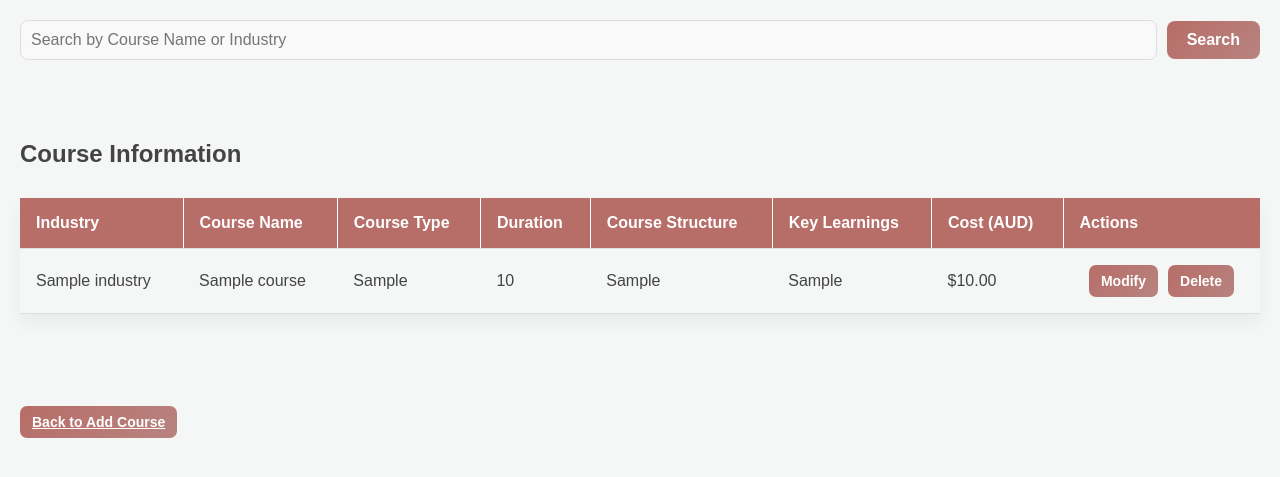
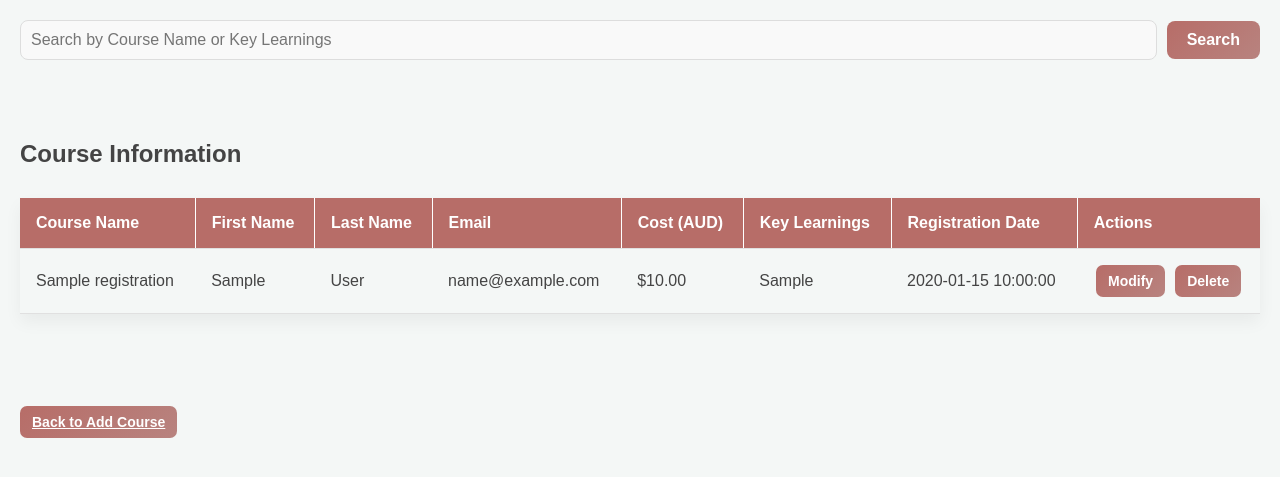
Before and after one commit to swin-adrian/PR-project, a Flask app: template app/templates/add_course.html in a window 1280 px wide. Shown: the part 54-531 px from the top of the page. Run offline with Flask 3, Linux system fonts and the light colour scheme; the template is opened without the code that fills it: most values are stand-ins (such as "Sample title", 1, 10 or a date in 2020); some libraries are stand-ins or nearby versions.

Commit message:
update the form

```diff
--- a/app/admin.py
+++ b/app/admin.py
@@ -9,14 +9,14 @@ admin_bp = Blueprint('admin', __name__)
 
 def detect_role(email):
     """Detects the role based on the email with the new naming convention."""
-    email_domain = email.split('@')[-1].lower()  # Extract domain and convert to lowercase
+    email_domain = email.split('@')[-1].strip().lower()  # Clean up the email domain
 
     # Admin detection
     if 'admin' in email:
         return 'Admin'
 
     # Education Provider (University) detection
-    university_domains = ['swinburne.edu.au', 'monash.edu.au', 'latrobe.edu.au']  # Add all university domains here
+    university_domains = ['swinburne.edu.au', 'monash.edu.au', 'latrobe.edu.au']
     if email_domain in university_domains:
         return 'Education Provider'
 
--- a/app/static/js/edprovider.js
+++ b/app/static/js/edprovider.js
@@ -2,73 +2,72 @@ document.addEventListener('DOMContentLoaded', function() {
     // Show the edit form when the Modify button is clicked
     document.querySelectorAll('.modify-button').forEach(button => {
         button.addEventListener('click', function() {
-            const courseId = this.dataset.courseId;
-            document.getElementById(`edit-row-${courseId}`).style.display = 'table-row'; // Show the edit form
+            const registrationId = this.dataset.registrationId;
+            document.getElementById(`edit-row-${registrationId}`).style.display = 'table-row'; // Show the edit form
         });
     });
 
-    // Handle form submission for editing courses
-    document.querySelectorAll('.edit-course-form').forEach(form => {
+    // Handle form submission for editing a registration
+    document.querySelectorAll('.edit-registration-form').forEach(form => {
         form.addEventListener('submit', function(e) {
             e.preventDefault();
 
-            const courseId = this.dataset.courseId;
+            const registrationId = this.dataset.registrationId;
             const formData = new FormData(this);
 
-            fetch(`/modify_course_ajax/${courseId}`, {
+            fetch(`/modify_registration_ajax/${registrationId}`, {
                 method: 'POST',
                 body: formData,
             })
             .then(response => response.json())
             .then(data => {
                 if (data.success) {
-                    // Update the course row with the new details, including cost
-                    const courseRow = document.getElementById(`course-row-${courseId}`);
-                    courseRow.children[0].textContent = formData.get('industry');
-                    courseRow.children[1].textContent = formData.get('course_name');
-                    courseRow.children[2].textContent = formData.get('course_type');
-                    courseRow.children[3].textContent = formData.get('duration');
-                    courseRow.children[4].textContent = formData.get('course_structure');
-                    courseRow.children[5].textContent = formData.get('key_learnings');
-                    courseRow.children[6].textContent = `$${parseFloat(formData.get('cost')).toFixed(2)}`;
+                    // Update the registration row with new details
+                    const registrationRow = document.getElementById(`registration-row-${registrationId}`);
+                    registrationRow.children[0].textContent = formData.get('course_name');
+                    registrationRow.children[1].textContent = formData.get('first_name');
+                    registrationRow.children[2].textContent = formData.get('last_name');
+                    registrationRow.children[3].textContent = formData.get('email');
+                    registrationRow.children[4].textContent = `$${parseFloat(formData.get('cost')).toFixed(2)}`;
+                    registrationRow.children[5].textContent = formData.get('key_learnings');
 
-                    // Hide the edit form
-                    document.getElementById(`edit-row-${courseId}`).style.display = 'none';
+                    document.getElementById(`edit-row-${registrationId}`).style.display = 'none'; // Hide the edit form
                 } else {
-                    alert('Error updating course');
+                    alert('Error updating registration');
                 }
             })
             .catch(error => console.log('Error:', error));
         });
     });
 
-    // Handle delete course with AJAX
+    // Handle delete registration with AJAX
     document.querySelectorAll('.delete-button').forEach(button => {
         button.addEventListener('click', function(event) {
             event.preventDefault(); // Prevent default behavior
-            const courseId = this.dataset.courseId;
-            const courseRow = document.getElementById(`course-row-${courseId}`);
+            const registrationId = this.dataset.registrationId;
+            const registrationRow = document.getElementById(`registration-row-${registrationId}`);
 
-            const confirmation = confirm('Are you sure you want to delete this course?');
+            const confirmation = confirm('Are you sure you want to delete this registration?');
             if (!confirmation) {
                 return;
             }
 
-            courseRow.style.display = 'none';
+            // Temporarily hide the registration row
+            registrationRow.style.display = 'none';
 
-            fetch(`/delete_course/${courseId}`, {
+            fetch(`/delete_registration/${registrationId}`, {
                 method: 'POST',
             })
             .then(response => response.json())
             .then(data => {
                 if (!data.success) {
-                    courseRow.style.display = 'table-row';
-                    alert('Error deleting course.');
+                    registrationRow.style.display = 'table-row'; // Show row again if deletion failed
+                    alert('Error deleting registration.');
                 }
             })
             .catch(error => {
-                courseRow.style.display = 'table-row';
-                console.error('Error deleting course:', error);
+                registrationRow.style.display = 'table-row'; // Show row again if an error occurred
+                console.error('Error deleting registration:', error);
             });
         });
     });
--- a/app/templates/add_course.html
+++ b/app/templates/add_course.html
@@ -20,7 +20,7 @@
 
     <div class="container">
         <form action="{{ url_for('edprovider.search_courses') }}" method="POST" class="search-container">
-            <input type="text" name="search_query" placeholder="Search by Course Name or Industry" value="{{ search_query }}">
+            <input type="text" name="search_query" placeholder="Search by Course Name or Key Learnings" value="{{ search_query }}">
             <button type="submit">Search</button>
         </form>
     </div>
@@ -30,73 +30,55 @@
         <table>
             <thead>
                 <tr>
-                    <th>Industry</th>
                     <th>Course Name</th>
-                    <th>Course Type</th>
-                    <th>Duration</th>
-                    <th>Course Structure</th>
+                    <th>First Name</th>
+                    <th>Last Name</th>
+                    <th>Email</th>
+                    <th>Cost (AUD)</th>
                     <th>Key Learnings</th>
-                    <th>Cost (AUD)</th>
+                    <th>Registration Date</th>
                     <th>Actions</th>
                 </tr>
             </thead>
             <tbody>
-                {% for course in courses %}
-                <tr id="course-row-{{ course._id }}">
-                    <td>{{ course.Industry }}</td>
-                    <td>{{ course.CourseName }}</td>
-                    <td>{{ course.CourseType }}</td>
-                    <td>{{ course.Duration }}</td>
-                    <td>{{ course.CourseStructure }}</td>
-                    <td>{{ course.KeyLearnings }}</td>
-                    <td>${{ "%.2f"|format(course.get('Cost', 0.00)) }}</td>
+                {% for registration in registrations %}
+                <tr id="registration-row-{{ registration._id }}">
+                    <td>{{ registration.course_name }}</td>
+                    <td>{{ registration.first_name }}</td>
+                    <td>{{ registration.last_name }}</td>
+                    <td>{{ registration.email }}</td>
+                    <td>${{ "%.2f"|format(registration.get('cost', 0.00)) }}</td>
+                    <td>{{ registration.key_learnings }}</td>
+                    <td>{{ registration.registration_date }}</td>
                     <td>
                         <div class="button-container">
-                            <button type="button" class="form-button modify-button" data-course-id="{{ course._id }}">Modify</button>
-                            <button type="button" class="form-button delete-button" data-course-id="{{ course._id }}">Delete</button>
+                            <button type="button" class="form-button modify-button" data-registration-id="{{ registration._id }}">Modify</button>
+                            <button type="button" class="form-button delete-button" data-registration-id="{{ registration._id }}">Delete</button>
                         </div>
                     </td>
                 </tr>
 
                 <!-- Hidden edit form when modifying -->
-                <tr id="edit-row-{{ course._id }}" style="display:none;">
+                <tr id="edit-row-{{ registration._id }}" style="display:none;">
                     <td colspan="7">
-                        <form id="edit-course-form-{{ course._id }}" class="edit-course-form" data-course-id="{{ course._id }}">
-                            <!-- Populate the form with course details for editing -->
-                            <select id="industry" name="industry" class="form-select" required>
-                                <option value="Engineering" {% if course.Industry == 'Engineering' %}selected{% endif %}>Engineering</option>
-                                <option value="Community and Personal Care" {% if course.Industry == 'Community and Personal Care' %}selected{% endif %}>Community and Personal Care</option>
-                                <!-- Other options... -->
-                            </select>
+                        <form id="edit-registration-form-{{ registration._id }}" class="edit-registration-form" data-registration-id="{{ registration._id }}">
+                            <!-- Course Name -->
+                            <input type="text" name="course_name" class="form-input" value="{{ registration.course_name }}" required>
 
-                            <!-- Course Name -->
-                            <select id="course_name" name="course_name" class="form-select" required>
-                                <option value="Sociology, Psychology" {% if course.CourseName == 'Sociology, Psychology' %}selected{% endif %}>Sociology, Psychology</option>
-                                <!-- Add more course names here -->
-                            </select>
+                            <!-- First Name -->
+                            <input type="text" name="first_name" class="form-input" value="{{ registration.first_name }}" required>
 
-                            <!-- Course Type -->
-                            <select id="course_type" name="course_type" class="form-select" required>
-                                <option value="Bachelors" {% if course.CourseType == 'Bachelors' %}selected{% endif %}>Bachelors</option>
-                                <option value="Diploma" {% if course.CourseType == 'Diploma' %}selected{% endif %}>Diploma</option>
-                                <!-- Add other course types -->
-                            </select>
+                            <!-- Last Name -->
+                            <input type="text" name="last_name" class="form-input" value="{{ registration.last_name }}" required>
 
-                            <!-- Duration -->
-                            <select id="duration" name="duration" class="form-select" required>
-                                <option value="1 year" {% if course.Duration == '1 year' %}selected{% endif %}>1 year</option>
-                                <!-- Add other durations -->
-                            </select>
+                            <!-- Email -->
+                            <input type="email" name="email" class="form-input" value="{{ registration.email }}" required>
 
-                            <!-- Course Structure -->
-                            <textarea name="course_structure" class="form-input" required>{{ course.CourseStructure }}</textarea>
+                            <!-- Cost -->
+                            <input type="number" name="cost" class="form-input" value="{{ registration.get('cost', 0.00) }}" required min="0" step="0.01">
 
                             <!-- Key Learnings -->
-                            <textarea name="key_learnings" class="form-input" required>{{ course.KeyLearnings }}</textarea>
-
-                            <!-- Cost Field -->
-                            <label for="cost">Cost (AUD)</label>
-                            <input type="number" id="cost" name="cost" class="form-input" value="{{ course.get('Cost', 0.00) }}" required min="0" step="0.01">
+                            <textarea name="key_learnings" class="form-input" required>{{ registration.key_learnings }}</textarea>
 
                             <button type="submit" class="form-button">Save Changes</button>
                         </form>
```
Also changed, not shown: app/auth.py (+29 -5 lines), app/edprovider.py (+76 -49 lines).
